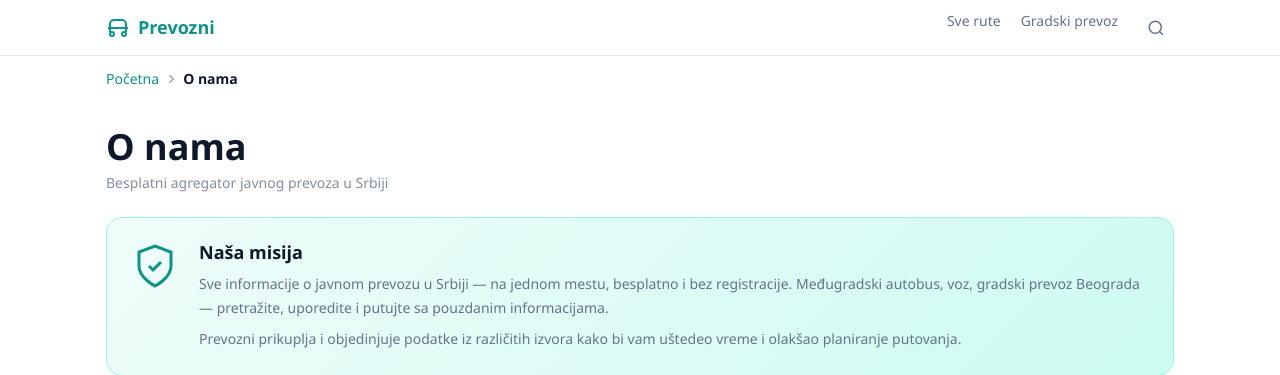
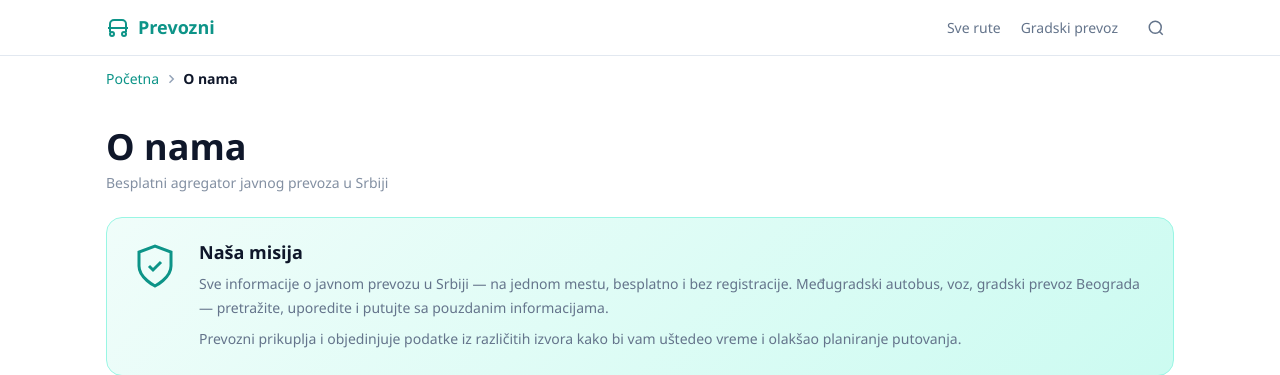
Before and after one commit to klaschukk/transit-aggregator, a Flask app: page /o-nama/ in a window 1280 px wide. Shown: the top 375 px of the page. Run offline with Flask 3, Linux system fonts and the light colour scheme.

Commit message:
fix: align nav links vertically with logo in header
Nav links now use display:flex + align-items:center + height:100%
to perfectly align with logo and search icon on desktop.

Co-Authored-By: Claude Opus 4.6 (1M context) <noreply@anthropic.com>

```diff
--- a/app/static/css/app.css
+++ b/app/static/css/app.css
@@ -103,14 +103,19 @@ small { font-size: var(--text-sm); color: var(--color-text-muted); }
 .site-logo__icon { color: var(--color-primary); }
 .site-nav {
   display: none;
+  align-items: center;
   gap: 20px;
   margin-left: auto;
+  height: 100%;
 }
 .site-nav__link {
   font-size: var(--text-sm);
   color: var(--color-text-muted);
   font-weight: 500;
   transition: color .2s ease;
+  display: flex;
+  align-items: center;
+  height: 100%;
 }
 .site-nav__link:hover { color: var(--color-primary); }
 .site-nav__search {
```
